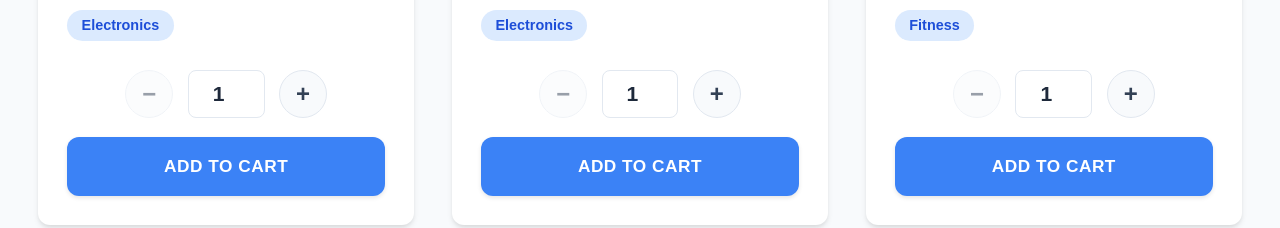
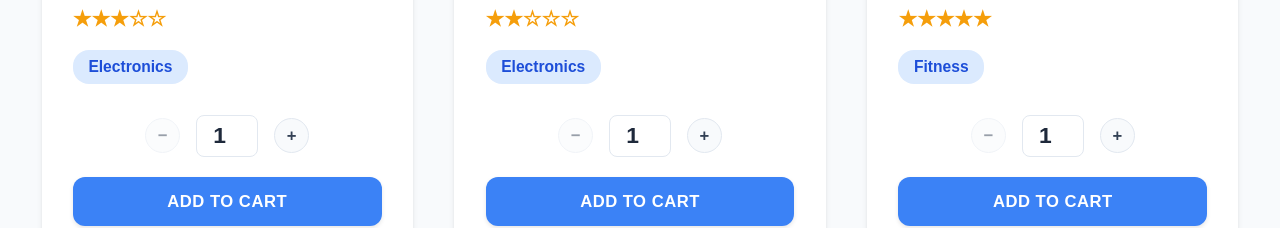
Before and after one commit to NourIslamAoudia/learn-React-Js, a React (Vite) app: page / in a window 1280 px wide. Shown: the part 724-952 px from the top of the page. Built offline with nearby package versions, Linux system fonts and the light colour scheme.

Commit message:
add hot toast

```diff
--- a/components/Product/AddToCartButton.jsx
+++ b/components/Product/AddToCartButton.jsx
@@ -1,18 +1,29 @@
 import { useState, useEffect } from "react";
 import styles from "./Product.module.css";
+import toast, { Toaster } from "react-hot-toast";
 
 const AddToCartButton = ({ productId, initialQuantity = 1 }) => {
   const [quantity, setQuantity] = useState(initialQuantity);
   const [isAdded, setIsAdded] = useState(false);
   const [isAnimating, setIsAnimating] = useState(false);
+  const [productInCart, setProductInCart] = useState({});
 
   // Handle adding to cart with animation
   const handleAddToCart = () => {
     if (isAdded) return;
-
     console.log(`Added product ${productId} with quantity ${quantity} to cart`);
     setIsAdded(true);
     setIsAnimating(true);
+    setProductInCart({ id: productId, quantity });
+    // Show a toast notification
+    toast.success(`Added ${quantity} item${quantity > 1 ? "s" : ""} to cart!`, {
+      duration: 2000,
+      style: {
+        background: "#333",
+        color: "#fff",
+        fontSize: "16px",
+      },
+    });
 
     // Reset animation after 2 seconds
     setTimeout(() => {
@@ -27,7 +38,7 @@ const AddToCartButton = ({ productId, initialQuantity = 1 }) => {
       setQuantity("");
       return;
     }
-
+    // Ensure the input is a valid number between 1 and 99
     const numValue = parseInt(value);
     if (!isNaN(numValue)) {
       setQuantity(Math.max(1, Math.min(99, numValue)));
--- a/components/Product/Product.module.css
+++ b/components/Product/Product.module.css
@@ -216,12 +216,12 @@
 }
 
 .quantityButton {
-  width: 2.5rem;
-  height: 2.5rem;
+  width: 1.7rem;
+  height: 1.7rem;
   border-radius: 50%;
   border: 1px solid #e2e8f0;
   background-color: #f8fafc;
-  font-size: 1.25rem;
+  font-size: 0.8rem;
   font-weight: bold;
   cursor: pointer;
   transition: all 0.2s ease;
@@ -246,8 +246,8 @@
 }
 
 .quantityInput {
-  width: 4rem;
-  height: 2.5rem;
+  width: 3rem;
+  height: 2rem;
   text-align: center;
   border: 1px solid #e2e8f0;
   border-radius: 8px;
@@ -278,7 +278,7 @@
 }
 
 .addToCartButton {
-  padding: 1rem;
+  padding: 0.7rem;
   background-color: #3b82f6;
   color: white;
   border: none;
@@ -287,7 +287,7 @@
   cursor: pointer;
   transition: all 0.3s ease;
   text-transform: uppercase;
-  font-size: 0.9rem;
+  font-size: 0.8rem;
   letter-spacing: 0.5px;
   display: flex;
   align-items: center;
@@ -310,6 +310,7 @@
 .addToCartButton.added {
   background-color: #10b981;
   cursor: default;
+  padding: 0.5rem;
 }
 
 .addToCartButton:disabled {
--- a/package.json
+++ b/package.json
@@ -13,6 +13,7 @@
     "axios": "^1.11.0",
     "react": "^19.1.0",
     "react-dom": "^19.1.0",
+    "react-hot-toast": "^2.5.2",
     "react-icons": "^5.5.0",
     "react-toastify": "^11.0.5",
     "skeleton": "^1.0.0",
--- a/src/App.jsx
+++ b/src/App.jsx
@@ -3,7 +3,7 @@ import "./app.css";
 import Form from "../components/Form";
 import Axios from "../components/Axios";
 import "react-toastify/dist/ReactToastify.css";
-import { ToastContainer } from "react-toastify";
+import { Toaster } from 'react-hot-toast';
 import Footer from "../components/Footer"; // Make sure this component exists
 import UseRef from "../components/UseRef"; // Assuming you have a UseRef component
 import ApiContext from "../components/ApiContext";
@@ -18,6 +18,7 @@ const App = () => {
     <>
       {/* <Header /> */}
       <ProductPage />
+      <Toaster />
       {/* <dataContext.Provider value={{ data }}>
         <ApiContext />
       </dataContext.Provider>
--- a/src/index.css
+++ b/src/index.css
@@ -20,6 +20,6 @@ html {
   color: #333;
   line-height: 1.5;
   font-family: Arial, sans-serif;
-  font-size: 1.2rem; /* 16px */
+  font-size: 1.3rem; /* 16px */
   line-height: 1.5;
 }
```
Also changed, not shown: 1 other file (tests, documents, lock files or other folders).
